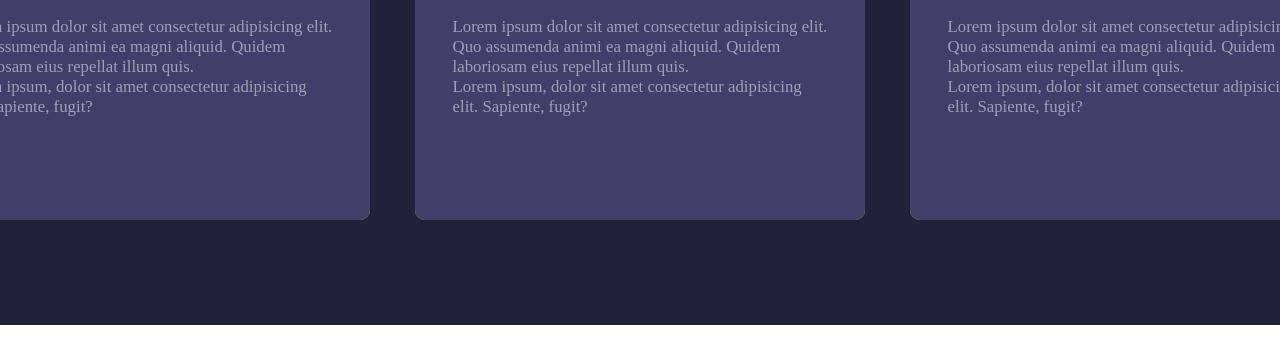
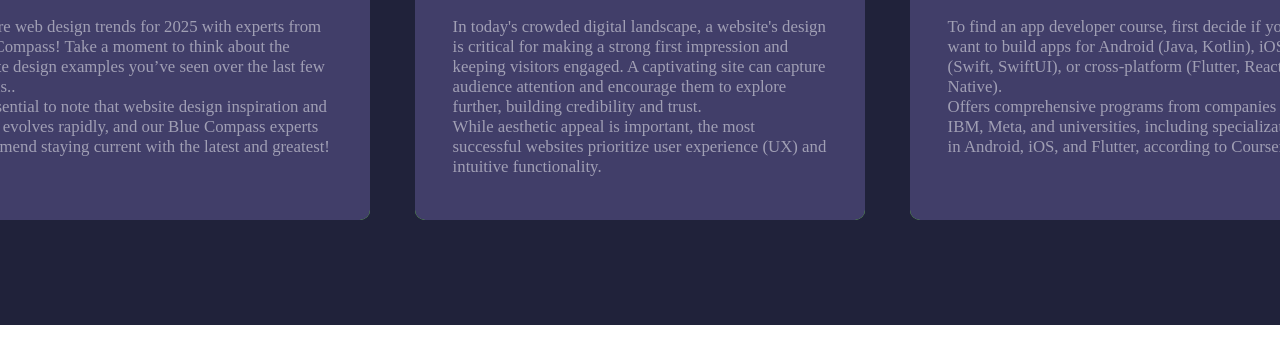
Before and after one commit to pranta-c00d/mini-projects, a plain HTML site: page servicefor/service.html in a window 1280 px wide. Shown: the part 415-778 px from the top of the page. Drawn offline with Linux system fonts and the light colour scheme.

Commit message:
p tag commit

```diff
--- a/servicefor/service.html
+++ b/servicefor/service.html
@@ -18,24 +18,24 @@
           <i class="fa-brands fa-react"></i>
           <div class="content">
             <h3>Website Design</h3>
-            <p>Lorem ipsum dolor sit amet consectetur adipisicing elit. Quo assumenda animi ea magni aliquid. Quidem laboriosam eius repellat illum quis.</p>
-            <p>Lorem ipsum, dolor sit amet consectetur adipisicing elit. Sapiente, fugit?</p>
+            <p>Explore web design trends for 2025 with experts from Blue Compass! Take a moment to think about the website design examples you’ve seen over the last few months..</p>
+            <p>It's essential to note that website design inspiration and trends evolves rapidly, and our Blue Compass experts recommend staying current with the latest and greatest!</p>
           </div>
         </div>
         <div class="card">
           <i class="fa-solid fa-rocket"></i>
           <div class="content">
             <h3>User Interface Design</h3>
-            <p>Lorem ipsum dolor sit amet consectetur adipisicing elit. Quo assumenda animi ea magni aliquid. Quidem laboriosam eius repellat illum quis.</p>
-            <p>Lorem ipsum, dolor sit amet consectetur adipisicing elit. Sapiente, fugit?</p>
+            <p>In today's crowded digital landscape, a website's design is critical for making a strong first impression and keeping visitors engaged. A captivating site can capture audience attention and encourage them to explore further, building credibility and trust.</p>
+            <p>While aesthetic appeal is important, the most successful websites prioritize user experience (UX) and intuitive functionality.</p>
           </div>
         </div>
         <div class="card">
           <i class="fa-regular fa-gem"></i>
           <div class="content">
             <h3>App Development</h3>
-            <p>Lorem ipsum dolor sit amet consectetur adipisicing elit. Quo assumenda animi ea magni aliquid. Quidem laboriosam eius repellat illum quis.</p>
-            <p>Lorem ipsum, dolor sit amet consectetur adipisicing elit. Sapiente, fugit?</p>
+            <p>To find an app developer course, first decide if you want to build apps for Android (Java, Kotlin), iOS (Swift, SwiftUI), or cross-platform (Flutter, React Native).</p>
+            <p>Offers comprehensive programs from companies like IBM, Meta, and universities, including specializations in Android, iOS, and Flutter, according to Coursera.</p>
           </div>
         </div>
       </div>
```
